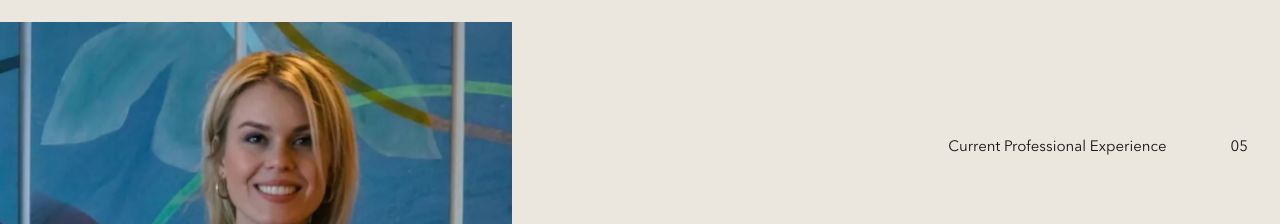
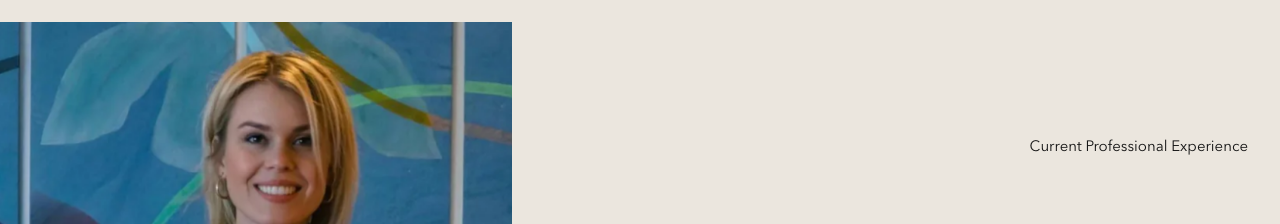
Before and after one commit to salehbiz/sophie-neuendorf, a Next.js app: page / in a window 1280 px wide. Shown: the part 8280-8504 px from the top of the page. Built offline with nearby package versions, Linux system fonts and the light colour scheme; no server answers.

Commit message:
refine: drop the 05 counter from the roles label
Co-Authored-By: Claude Opus 5.5 <noreply@anthropic.com>

```diff
--- a/src/components/sections/home/HomeRolesSection.tsx
+++ b/src/components/sections/home/HomeRolesSection.tsx
@@ -32,7 +32,6 @@ export function HomeRolesSection() {
         <div className="kz-right">
           <div className="kz-label">
             <span>Current Professional Experience</span>
-            <span>05</span>
           </div>
           <h2 className="kz-statement">
             Over twelve years of professional experience in the art industry require analytical and
```
